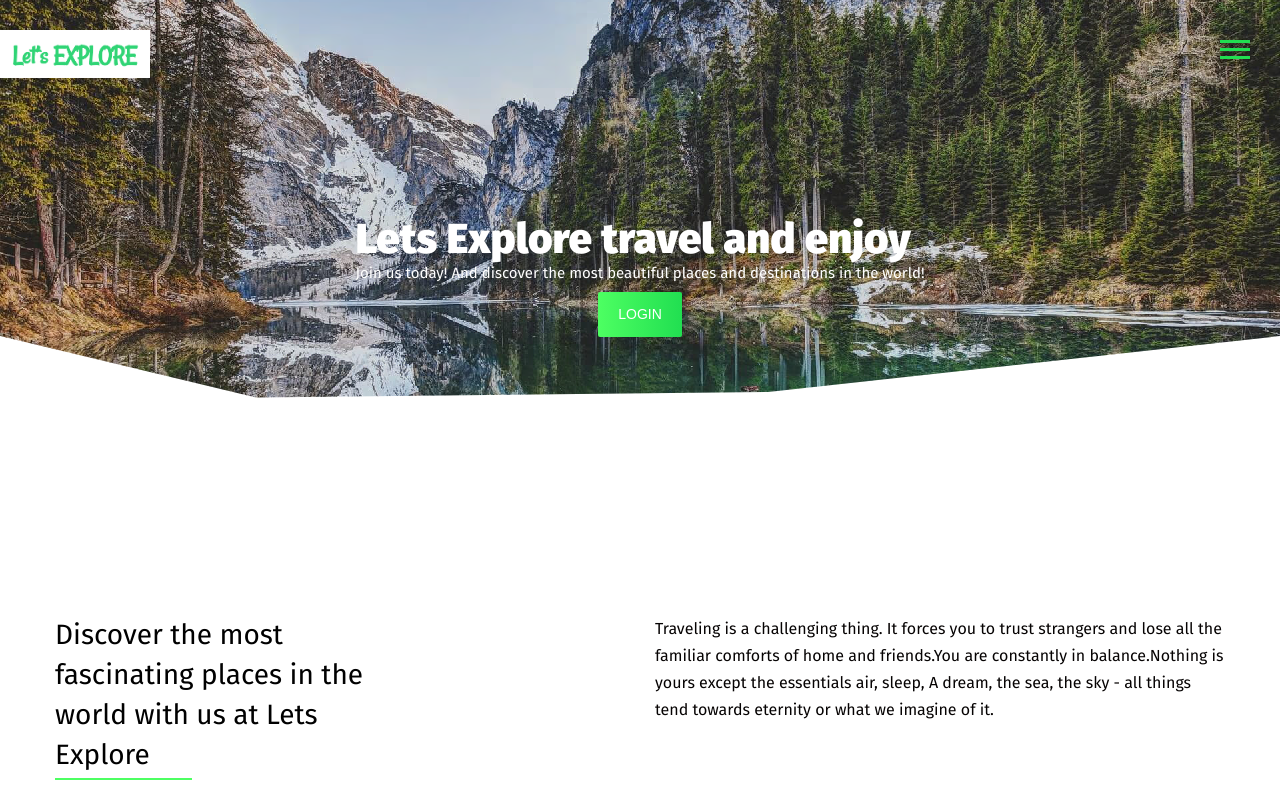
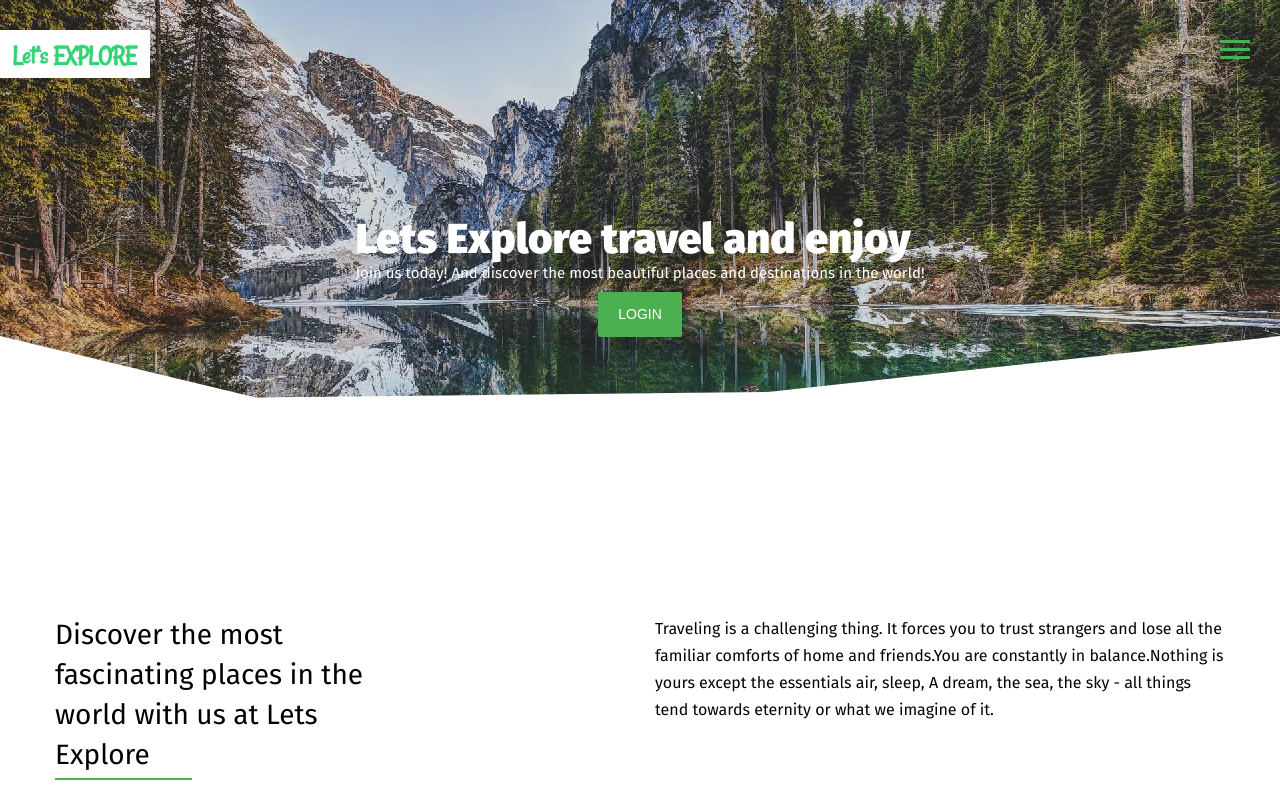
Before and after one commit to MuhammadSaadSiddique/lets-explore, a React (Create React App) app in the folder Frontend/: page / in a window 1280 px wide. Shown: the top 800 px of the page. Built offline with nearby package versions, Linux system fonts and the light colour scheme.

Commit message:
modifiedCSS

```diff
--- a/Frontend/src/scss/abstracts/_mixins.scss
+++ b/Frontend/src/scss/abstracts/_mixins.scss
@@ -18,7 +18,7 @@
 }
 
 @mixin button($firstColor, $secondColor, $textColor, $height,$fontSize,$bdr, $paddingVertical, $paddingHorizontal) {
-  background: linear-gradient(to right, $firstColor, $secondColor);
+  background: #4caf50;
   color: $textColor;
   text-decoration: none;
   height: $height;
@@ -51,7 +51,7 @@
 
 @mixin toggleSpanStyle($bg, $width, $height, $mt){
   display:  block;
-  background: $bg;
+  background: #4caf50;
   width: $width;
   height: $height;
   margin-top: $mt;
@@ -60,7 +60,7 @@
 
 @mixin status($bg, $color){
   padding: .6rem 1.3rem;
-  background: $bg;
+  background: #4caf50;
   color: $color;
   border-radius: .6rem;
   font-size: 1.3rem;
--- a/Frontend/src/scss/abstracts/_variables.scss
+++ b/Frontend/src/scss/abstracts/_variables.scss
@@ -9,5 +9,5 @@ $darkSilver: #777;
 $lightSilver-50: #d4cfcf;
 $lightSilver-45: #e2e4eb;
 $lightSilver-40: #f6f6fb;
-$mainColor1: #4dff62;
-$mainColor2: #21df51;
+$mainColor1: #4caf50;
+$mainColor2: #4caf50;
--- a/Frontend/src/scss/abstracts/buttons.scss
+++ b/Frontend/src/scss/abstracts/buttons.scss
@@ -22,5 +22,6 @@
 
 .btn-white{
   @include button($white, $white, $black, 3rem, 1.2rem, .3rem, 0, 2rem);
+  background: linear-gradient(90deg,#4caf50ed,#009688ed);
   letter-spacing: .1rem;
 }
--- a/Frontend/src/scss/components/_destinations.scss
+++ b/Frontend/src/scss/components/_destinations.scss
@@ -26,7 +26,7 @@
       left: 0;
       width: 40%;
       height: .2rem;
-      background: $mainColor1;
+      background: #4caf50;
       @include responsive(large) {
         width: 50%;
       }
--- a/Frontend/src/scss/components/_footer.scss
+++ b/Frontend/src/scss/components/_footer.scss
@@ -72,7 +72,7 @@
   }
   &__bottom {
     width: 100%;
-    background: linear-gradient(to right, $mainColor1, $mainColor2);
+    background: #30d475;
     color: $white;
     height: 5rem;
     @include align(flex, center, center, null);
```
